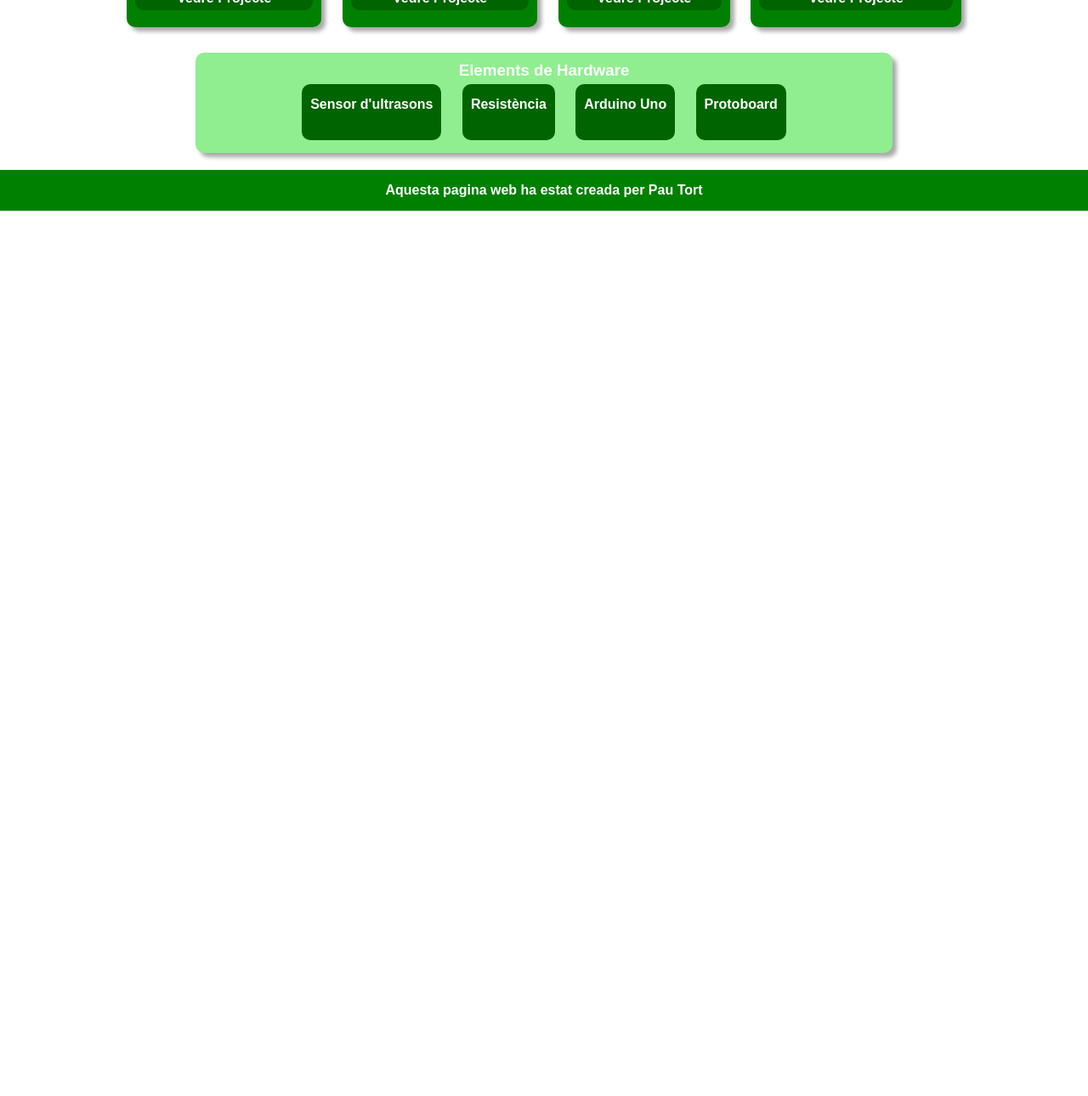
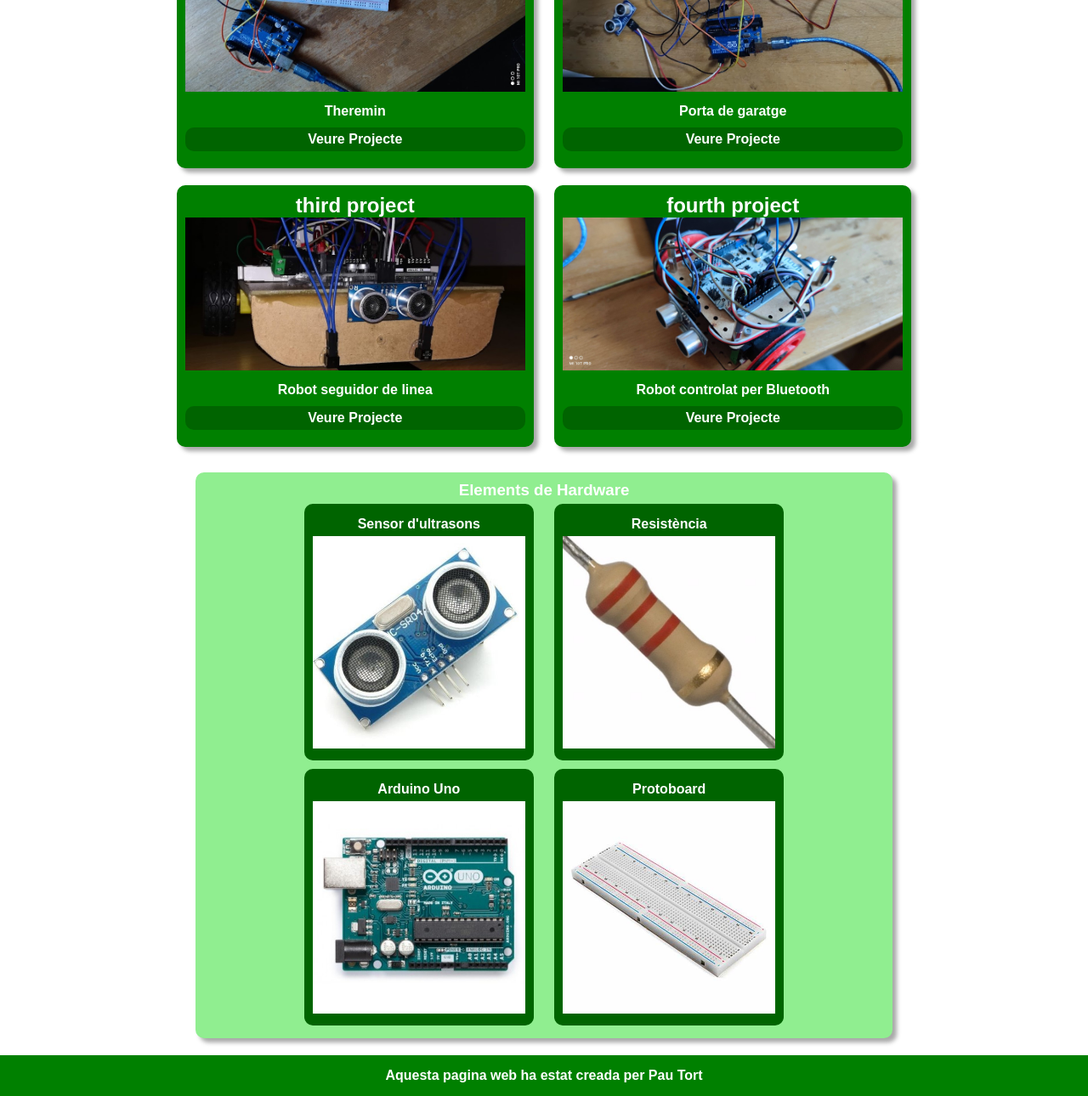
Before and after one commit to P41T0/Projecte, a plain HTML site: page index.html in a window 1280 px wide. Shown: the part 326-1616 px from the top of the page at 85% size. Before the commit the page ends 800 px from the top, so only its background shows below. Drawn offline with Linux system fonts and the light colour scheme.

Commit message:
Add files via upload

```diff
--- a/index.html
+++ b/index.html
@@ -11,7 +11,7 @@
 
 <body>
     <header>
-        <img id="logoWeb" src="imatges/arduino-1-logo-png-transparent.png" alt="">
+        <img id="logoWeb" src="arduino-1-logo-png-transparent.png" alt="">
         <h1>Arduprojekts</h1>
 
     </header>
@@ -28,7 +28,7 @@
             <h2 id="principal">Projectes</h2>
             <article class="principal entrada-dreta">
                 <h2>Projecte número 1</h2>
-                <img src="imatges/IMG_20221106_121301.jpg" alt="">
+                <img src="IMG_20221106_121301.jpg" alt="">
                 <p>Theremin</p>
                 <a href="projecte1.html" class="boto">
                     <p class="boto">Veure Projecte</p>
@@ -36,7 +36,7 @@
             </article>
             <article class="principal entrada-esquerra">
                 <h2>Projecte número 2</h2>
-                <img src="imatges/IMG_20221114_200827.jpg" alt="">
+                <img src="IMG_20221114_200827.jpg" alt="">
                 <p>Porta de garatge</p>
                 <a href="Pag_No_Disp.html" class="boto">
                     <p class="boto">Veure Projecte</p>
@@ -44,7 +44,7 @@
             </article>
             <article class="principal entrada-dreta">
                 <h2>third project</h2>
-                <img src="imatges/IMG_20200924_175023.jpg" alt="">
+                <img src="IMG_20200924_175023.jpg" alt="">
                 <p>Robot seguidor de linea</p>
                 <a href="Pag_No_Disp.html" class="boto">
                     <p class="boto">Veure Projecte</p>
@@ -52,7 +52,7 @@
             </article>
             <article class="principal entrada-esquerra">
                 <h2>fourth project</h2>
-                <img src="imatges/IMG_20221205_114640.jpg" alt="">
+                <img src="IMG_20221205_114640.jpg" alt="">
                 <p>Robot controlat per Bluetooth</p>
                 <a href="Pag_No_Disp.html" class="boto">
                     <p class="boto">Veure Projecte</p>
@@ -64,25 +64,25 @@
             <a href="hardware1.html" class="lateral">
                 <article class="aside">
                     <h4>Sensor d'ultrasons</h4>
-                    <img src="imatges/ultrasons.jpg" alt="">
+                    <img src="ultrasons.jpg" alt="">
                 </article>
             </a>
             <a href="Pag_No_Disp.html" class="lateral">
                 <article class="aside">
                     <h4>Resistència</h4>
-                    <img src="imatges/resistencia.jpg" alt="">
+                    <img src="resistencia.jpg" alt="">
                 </article>
             </a>
             <a href="Pag_No_Disp.html" class="lateral">
                 <article class="aside">
                     <h4>Arduino Uno</h4>
-                    <img src="imatges/arduino.jpg" alt="">
+                    <img src="arduino.jpg" alt="">
                 </article>
             </a>
             <a href="Pag_No_Disp.html" class="lateral">
                 <article class="aside">
                     <h4>Protoboard</h4>
-                    <img src="imatges/protoboard.jpg" alt="">
+                    <img src="protoboard.jpg" alt="">
                 </article>
             </a>
         </aside>
```
Also changed, not shown: Pag_No_Disp.html (+1 -1 lines), hardware1.html (+6 -6 lines), pagina_hardware.html (+9 -9 lines), pagina_nosaltres.html (+1 -1 lines), pagina_projectes.html (+9 -9 lines), projecte1.html (+6 -6 lines), IMG_20200924_175023.jpg (added), IMG_20221101_210225.jpg (added), IMG_20221106_121301.jpg (added), IMG_20221114_200827.jpg (added), IMG_20221205_114640.jpg (added), arduino-1-logo-png-transparent.png (added), arduino.jpg (added), protoboard.jpg (added), 2 more files.
